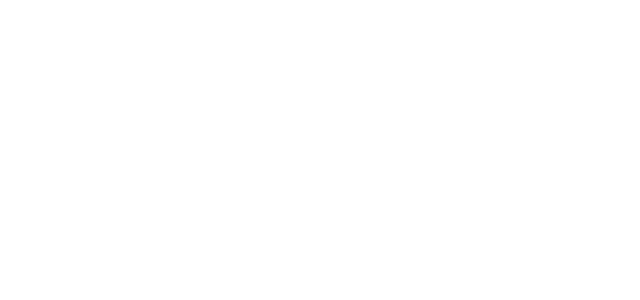
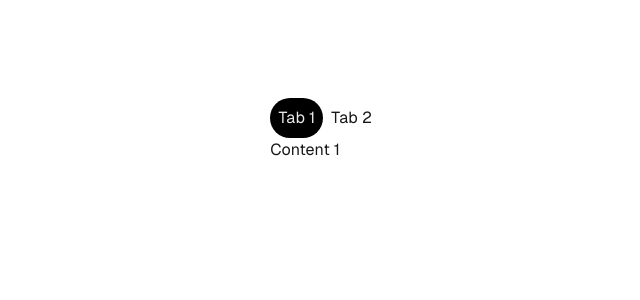
Before and after one commit to GrowthX-devs/OG-ui, a Next.js app: page / in a window 1280 px wide. Shown: the top 300 px of the page, without its empty margins (315-955 px from the left). Built offline with nearby package versions, Linux system fonts and the light colour scheme.

Commit message:
feat: add tab component

```diff
--- a/app/page.tsx
+++ b/app/page.tsx
@@ -1,7 +1,14 @@
 "use client";
+
+import Tabs, { Tab } from "@/components/animations/tab";
 
 export default function Home() {
   return (
-    <div className="grid grid-rows-[20px_1fr_20px] items-center justify-items-center min-h-screen mt-10 p-8 pb-20 gap-16 sm:p-20 font-[family-name:var(--font-geist-sans)] "></div>
+    <div className="grid grid-rows-[20px_1fr_20px] items-center justify-items-center min-h-screen mt-10 p-8 pb-20 gap-16 sm:p-20 font-[family-name:var(--font-geist-sans)] ">
+      <Tabs>
+        <Tab title="Tab 1">Content 1</Tab>
+        <Tab title="Tab 2">Content 2</Tab>
+      </Tabs>
+    </div>
   );
 }
--- /dev/null
+++ b/components/animations/tab.tsx
@@ -0,0 +1,73 @@
+import React, { useEffect } from "react";
+import { motion } from "framer-motion";
+
+type Props = {
+  children: React.ReactNode;
+};
+
+type Icontent = { [key: string]: React.ReactNode | string };
+
+const Tabs = ({ children }: Props) => {
+  const [tabHeaders, setTabHeaders] = React.useState<string[]>([]);
+  const [contentMap, setContentMap] = React.useState<Icontent>({});
+  const [activeTab, setActiveTab] = React.useState<string>("");
+
+  useEffect(() => {
+    const headers: string[] = [];
+    const content: Icontent = {};
+    React.Children.forEach(children, (child) => {
+      if (!React.isValidElement(child)) return;
+      const { title } = child.props;
+
+      headers.push(title);
+      content[title] = child.props.children;
+    });
+
+    setTabHeaders(headers);
+    setContentMap(content);
+    setActiveTab(headers[0]);
+  }, [children]);
+
+  const handleTabClick = (title: string) => {
+    setActiveTab(title);
+  };
+
+  return (
+    <div>
+      <div className="flex">
+        {tabHeaders.map((title, index) => (
+          <div key={index} className="relative">
+            {activeTab === title && (
+              <motion.span
+                layoutId="bubble"
+                className="absolute inset-0 z-10 bg-white mix-blend-difference"
+                style={{ borderRadius: 9999 }}
+                transition={{ type: "spring", bounce: 0.2, duration: 0.6 }}
+              />
+            )}
+
+            <button
+              className="p-2  rounded"
+              //   key={index}
+              onClick={() => handleTabClick(title)}
+            >
+              {title}
+            </button>
+          </div>
+        ))}
+      </div>
+      <div>
+        {Object.keys(contentMap).map(
+          (title) => activeTab === title && contentMap[title]
+        )}
+      </div>
+    </div>
+  );
+};
+
+export default Tabs;
+
+type ITab = { title: string; children: React.ReactNode };
+export const Tab = ({ title, children }: ITab) => {
+  return <div title={title}>{children}</div>;
+};
```
